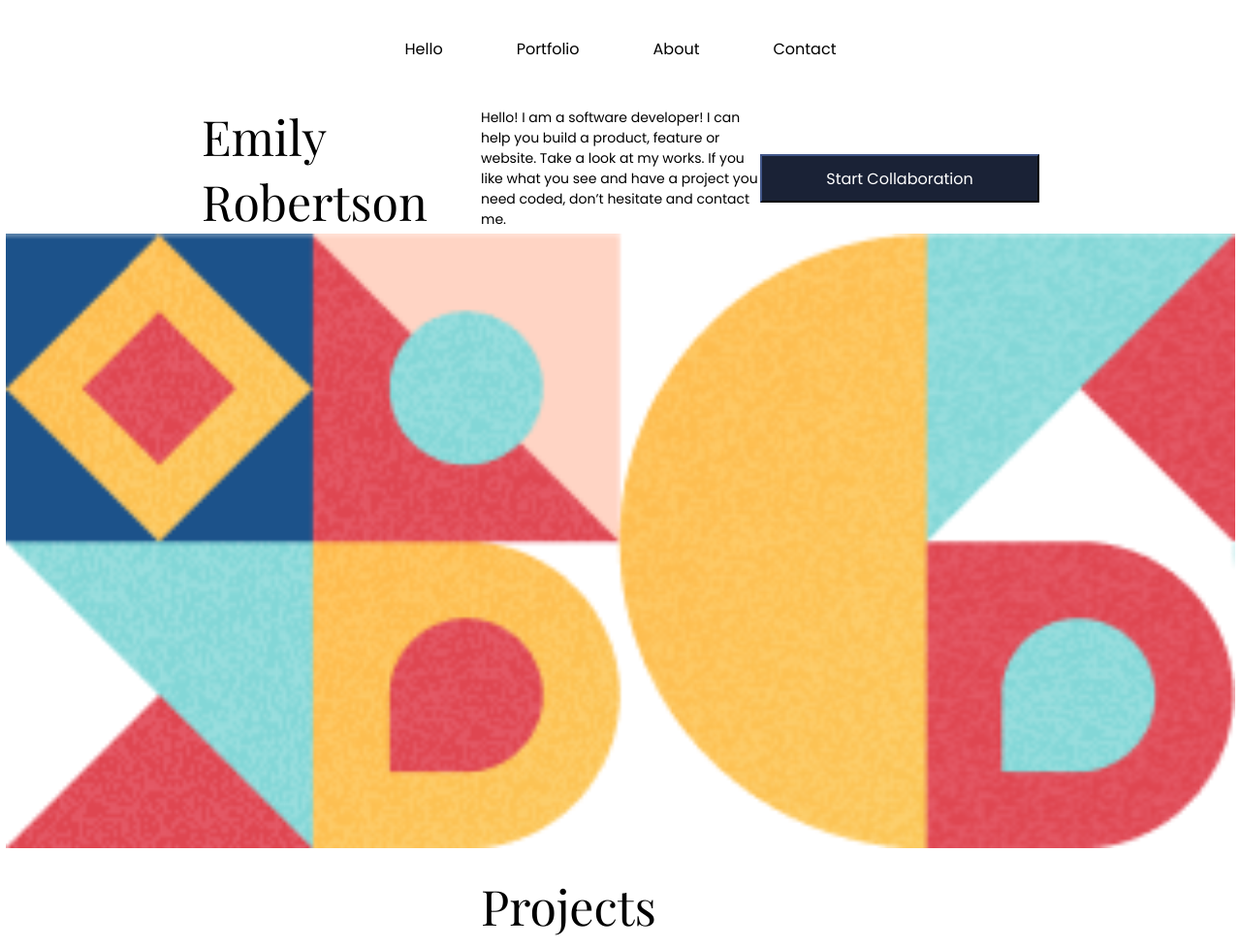
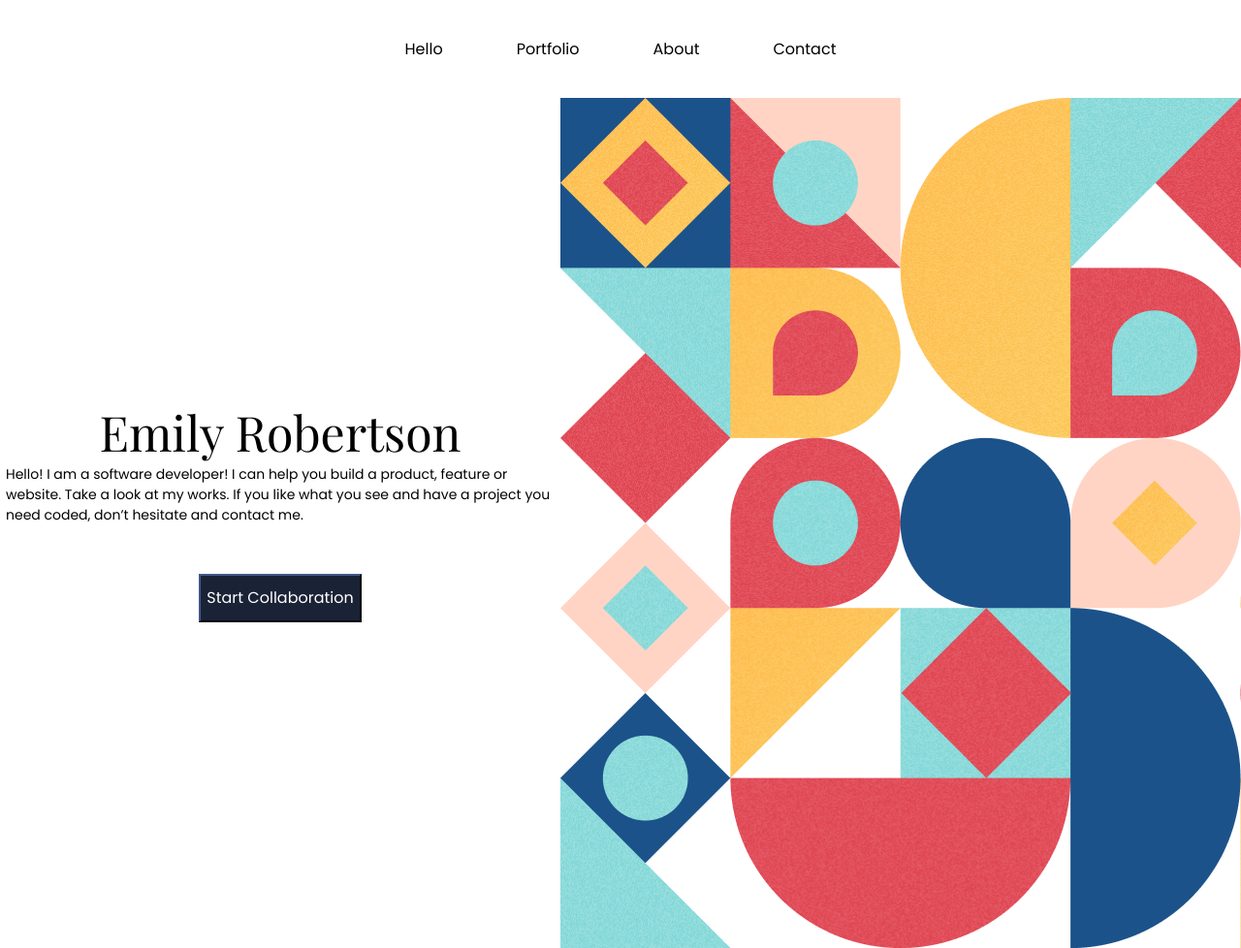
Before and after one commit to emyrue/Portfolio, a website: page index.html in a window 1280 px wide. Shown: the top 978 px of the page at 97% size. Drawn offline with nearby package versions, Linux system fonts and the light colour scheme.

Commit message:
Added desktop banner image

```diff
--- a/index.html
+++ b/index.html
@@ -36,6 +36,7 @@
 
     <!--Headline section-->
 
+    <section class="top">
         <section class="headline">
             <h1 class="name">Emily Robertson</h1>
             <h2 class="intro">Hello! I am a software developer!
@@ -44,8 +45,14 @@
                 If you like what you see and have a project
                 you need coded, don’t hesitate and contact me.
             </h2>
+            <section class="button-container">
                 <button class="collaboration" type="button">Start Collaboration</button>
+            </section>
+        </section>
+        <section class="headline-image">
             <img class="banner" alt="Image" src="./images/image_geometry_2.png">
+            <img class="banner2" alt="Image" src="./images/banner2.png">
+        </section>
     </section>
 
     <!--Project section-->
--- a/style.css
+++ b/style.css
@@ -21,7 +21,8 @@ body {
 }
 
 @media only screen and (max-width: 992px) {
-  .menu-items {
+  .menu-items,
+  .banner2 {
     display: none;
   }
 }
@@ -69,8 +70,7 @@ h2 {
 }
 
 .banner {
-  flex-basis: 100vw;
-  flex-shrink: 1;
+  width: 100vw;
   height: auto;
 }
 
@@ -365,11 +365,13 @@ textarea::placeholder {
 }
 
 @media only screen and (min-width: 992px) {
-  .mobile-header {
+  .mobile-header,
+  .banner {
     display: none;
   }
 
-  .menu-items {
+  .menu-items,
+  .top {
     display: flex;
     justify-content: center;
   }
@@ -384,4 +386,15 @@ textarea::placeholder {
   .menu-item:hover {
     text-decoration: underline;
   }
+
+  .headline {
+    flex-wrap: nowrap;
+    flex-direction: column;
+  }
+
+  .collaboration,
+  .name,
+  .intro {
+    flex-basis: auto;
+  }
 }
```
Also changed, not shown: images/banner2.png (added). Lines whose indentation alone changed are shown as unchanged.
